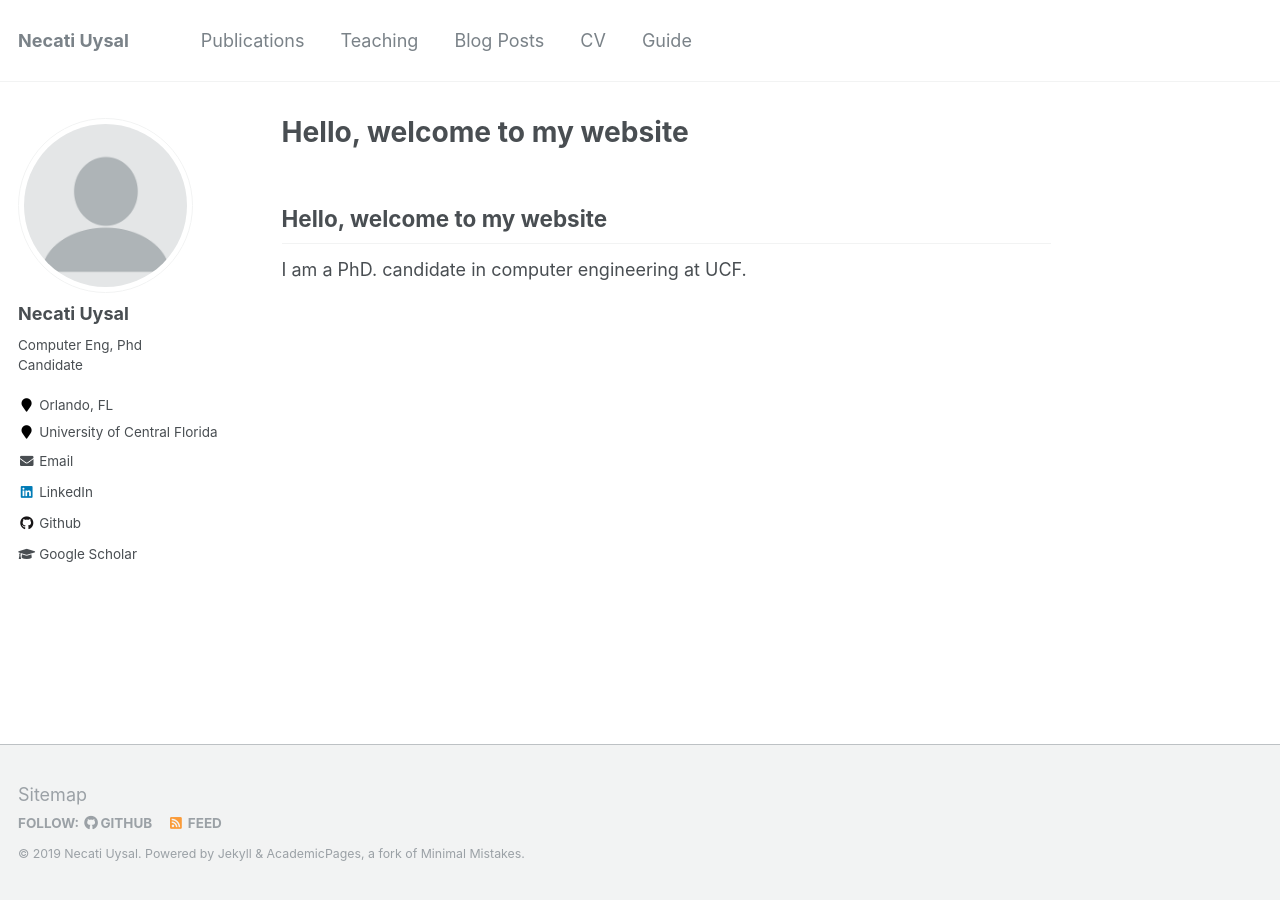
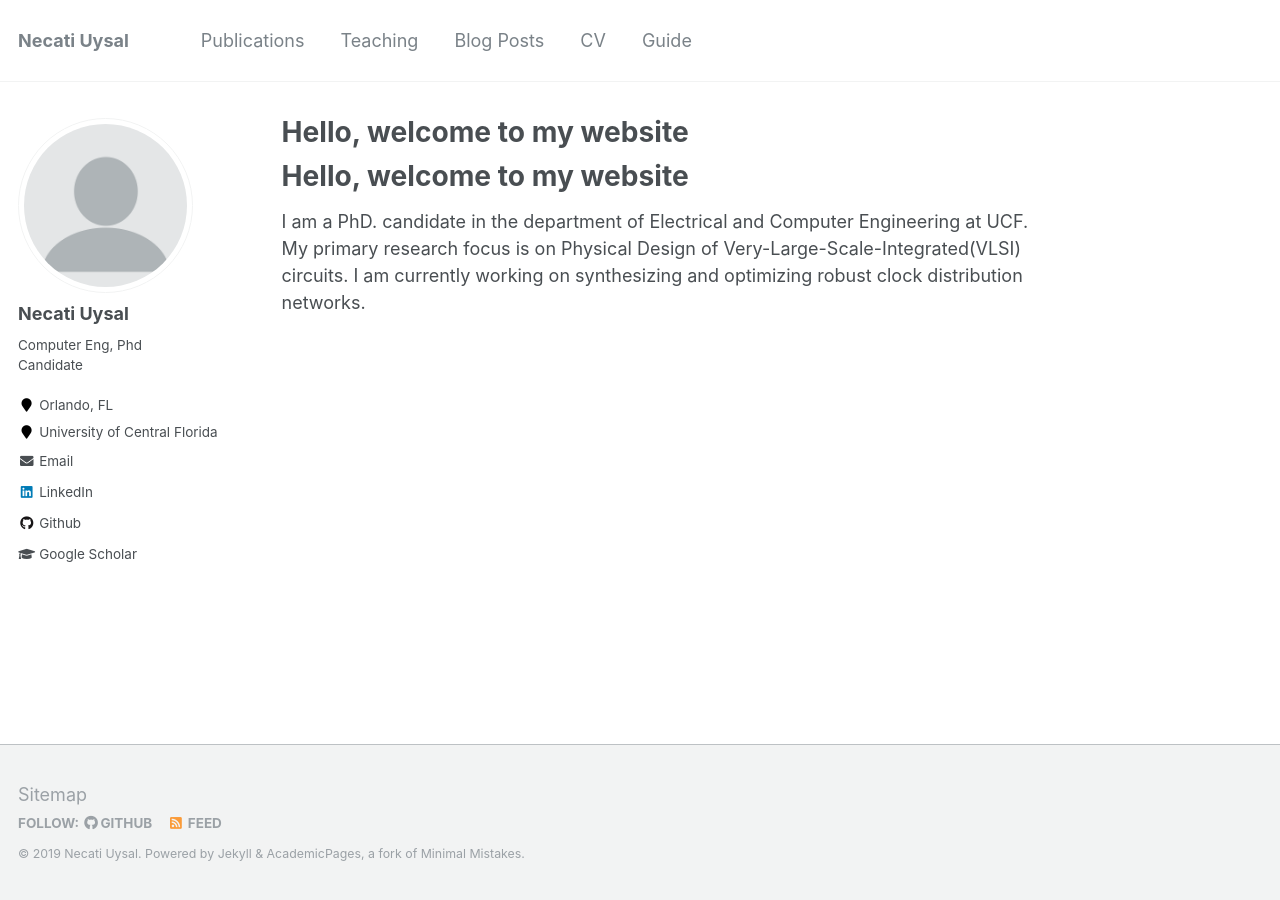
Before and after one commit to MrNjT/mrnjt.github.io, a Jekyll site: the page built from index.md, in a window 1280 px wide. Built offline with Jekyll 4.4.1, drawn with Linux system fonts in a browser that asks for light colours; our own code applies the rules of GitHub Pages for plain Markdown files.

Commit message:
Update index.md

```diff
--- a/index.md
+++ b/index.md
@@ -1,2 +1,3 @@
-## Hello, welcome to my website
-I am a PhD. candidate in computer engineering at UCF.
+# Hello, welcome to my website
+
+I am a PhD. candidate in the department of Electrical and Computer Engineering at UCF. My primary research focus is on Physical Design of Very-Large-Scale-Integrated(VLSI) circuits. I am currently working on synthesizing and optimizing  robust clock distribution networks.
```
